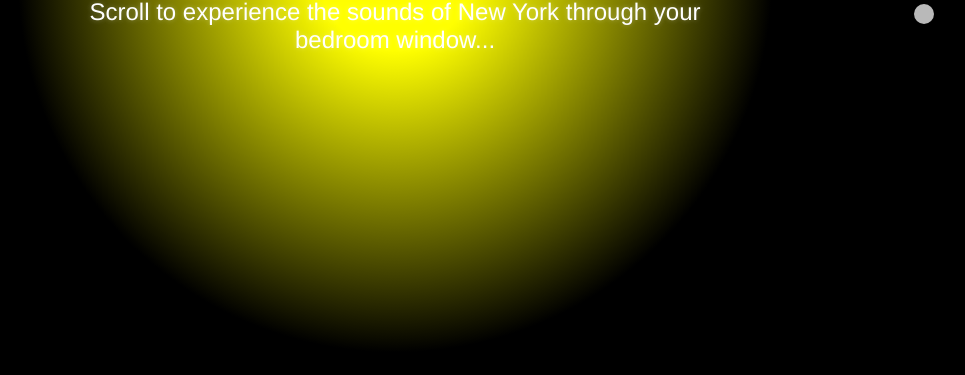
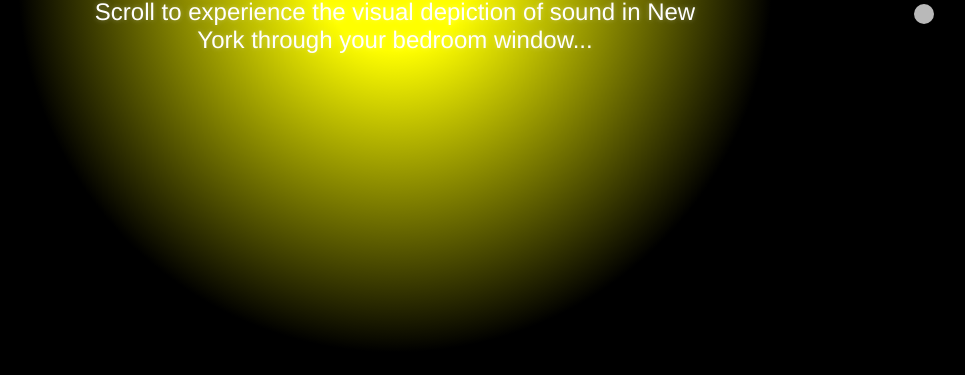
Before and after one commit to JakeM1213/behindbars, a plain HTML site: page index.html in a window 1280 px wide. Shown: the part 425-800 px from the top of the page, without its empty margins (245-1210 px from the left). Drawn offline with Linux system fonts and the light colour scheme.

Commit message:
Update index.html

```diff
--- a/index.html
+++ b/index.html
@@ -9,7 +9,7 @@
 <body>
   <header class="title-container">
     <h1 class="title">BEHIND BARS</h1>
-    <p class="caption">Scroll to experience the sounds of New York through your bedroom window...</p>
+    <p class="caption">Scroll to experience the visual depiction of sound in New York through your bedroom window...</p>
   </header>
 
   <div id="scrollContainer">
```
